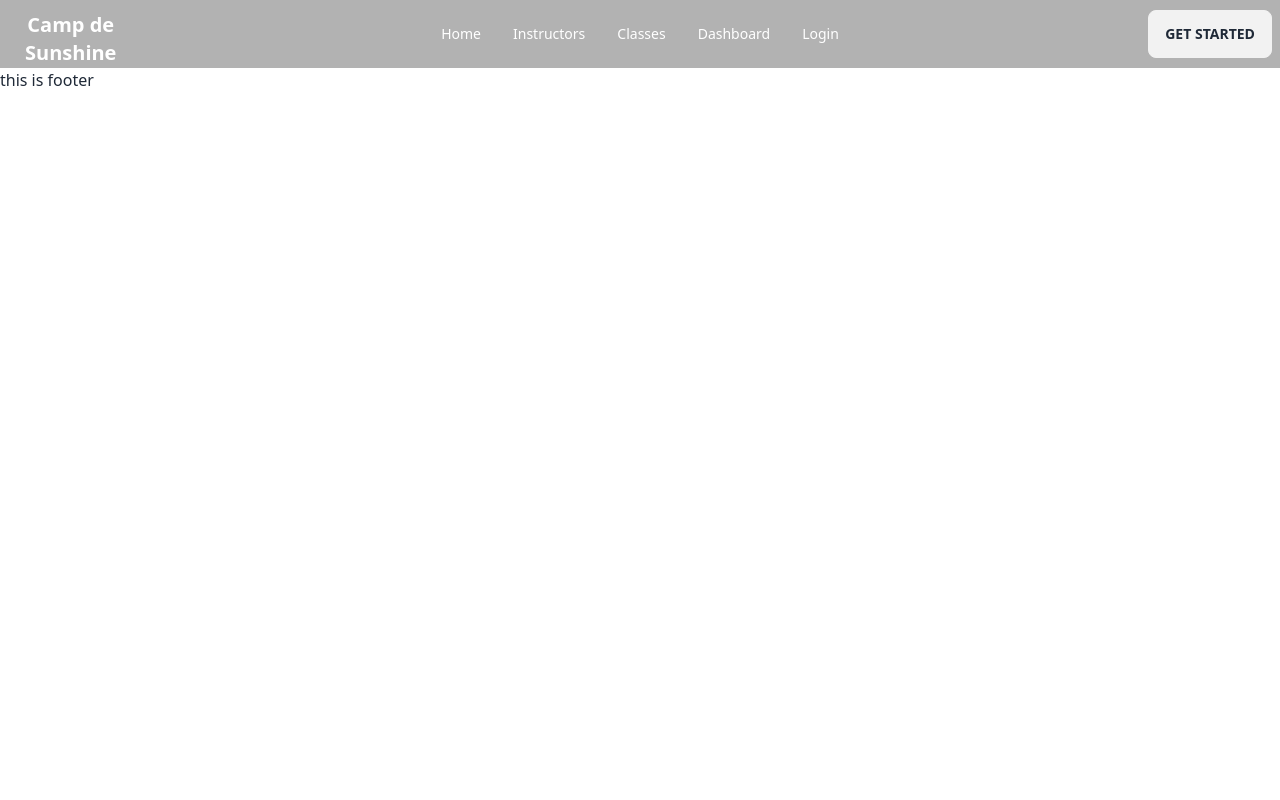
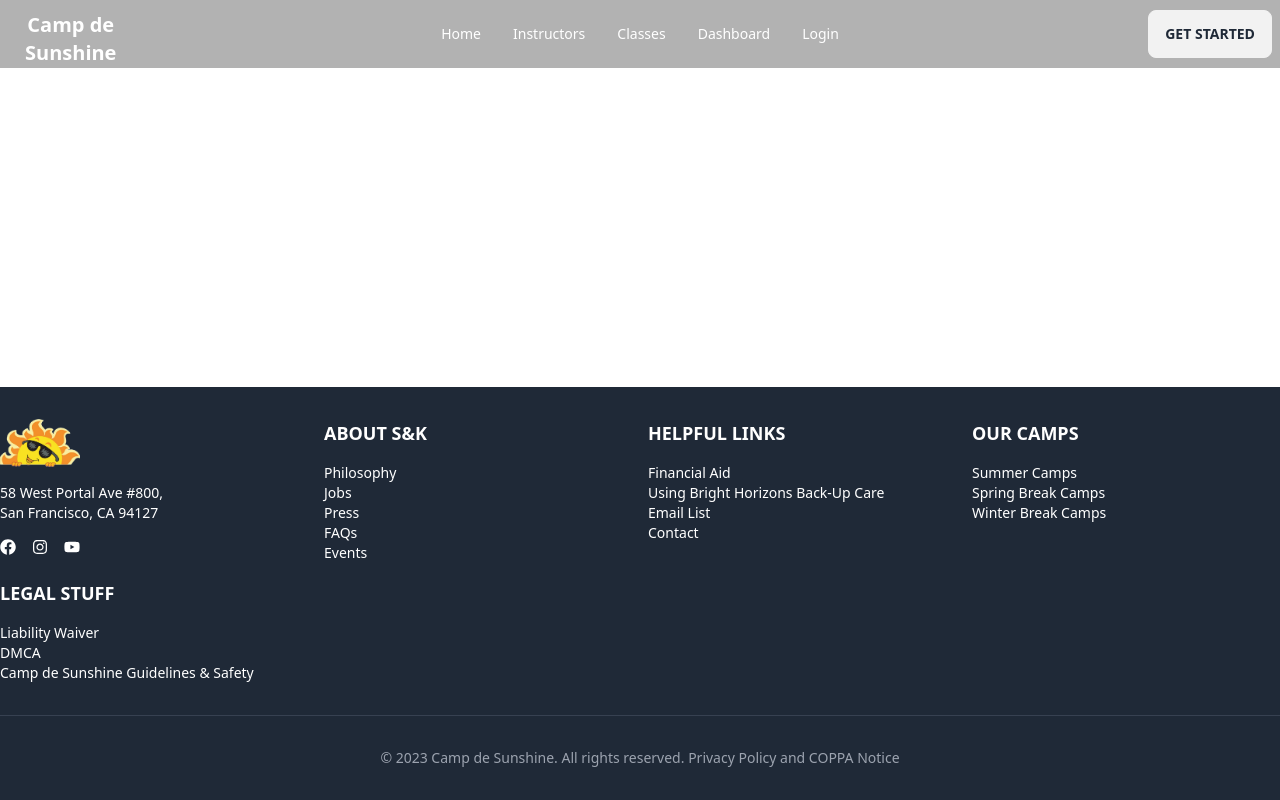
Before and after one commit to mohiminulsemon/camp-de-sunshine-client, a React (Vite) app: page /dashboard in a window 1280 px wide. Built offline with nearby package versions, Linux system fonts and the light colour scheme; no server answers.

Commit message:
added footer section

```diff
--- a/src/Pages/Footer.jsx
+++ b/src/Pages/Footer.jsx
@@ -1,11 +1,85 @@
-import React from 'react';
+import { FaFacebook, FaInstagram, FaYoutube } from 'react-icons/fa';
+import logo from "../assets/images/logo.png"
 
 const Footer = () => {
-    return (
-        <div>
-            <h2>this is footer</h2>
+  return (
+    <footer className="bg-gray-800  fixed bottom-0 w-full">
+      <div className="container mx-auto py-8">
+        <div className="grid grid-cols-1 md:grid-cols-2 lg:grid-cols-4 gap-4">
+          <div className="text-white">
+            <img
+              className="h-12"
+              src={logo}
+              alt=""
+            />
+            <p className="text-sm mt-4">
+              58 West Portal Ave #800,
+              <br />
+              San Francisco, CA 94127
+            </p>
+            <div className="flex mt-4">
+              <a className="text-white mr-4">
+                <FaFacebook />
+              </a>
+              <a className="text-white mr-4">
+                <FaInstagram />
+              </a>
+              <a className="text-white">
+                <FaYoutube />
+              </a>
+            </div>
+          </div>
+
+          <div className="text-white">
+            <h3 className="text-lg font-semibold mb-4">ABOUT S&K</h3>
+            <ul className="text-sm">
+              <li>Philosophy</li>
+              <li>Jobs</li>
+              <li>Press</li>
+              <li>FAQs</li>
+              <li>Events</li>
+            </ul>
+          </div>
+
+          <div className="text-white">
+            <h3 className="text-lg font-semibold mb-4">HELPFUL LINKS</h3>
+            <ul className="text-sm">
+              <li>Financial Aid</li>
+              <li>Using Bright Horizons Back-Up Care</li>
+              <li>Email List</li>
+              <li>Contact</li>
+            </ul>
+          </div>
+
+          <div className="text-white">
+            <h3 className="text-lg font-semibold mb-4">OUR CAMPS</h3>
+            <ul className="text-sm">
+              <li>Summer Camps</li>
+              <li>Spring Break Camps</li>
+              <li>Winter Break Camps</li>
+            </ul>
+          </div>
+
+          <div className="text-white">
+            <h3 className="text-lg font-semibold mb-4">LEGAL STUFF</h3>
+            <ul className="text-sm">
+              <li>Liability Waiver</li>
+              <li>DMCA</li>
+              <li>Camp de Sunshine Guidelines & Safety</li>
+            </ul>
+          </div>
         </div>
-    );
+
+        <hr className="my-8 border-gray-700" />
+
+        <p className="text-center text-gray-400 text-sm">
+          &copy; {new Date().getFullYear()} Camp de Sunshine. All rights
+          reserved.{' '}
+          <a className="text-gray-400">Privacy Policy and COPPA Notice</a>
+        </p>
+      </div>
+    </footer>
+  );
 };
 
 export default Footer;
```
